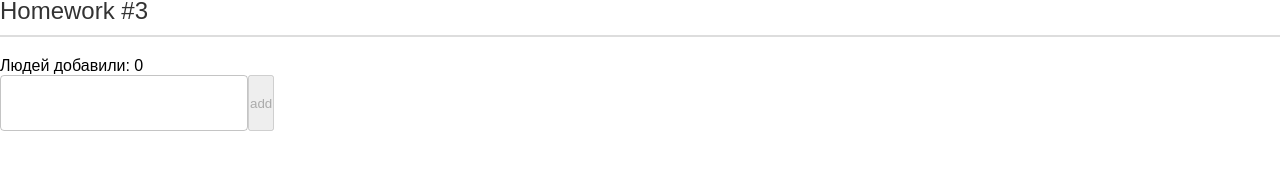
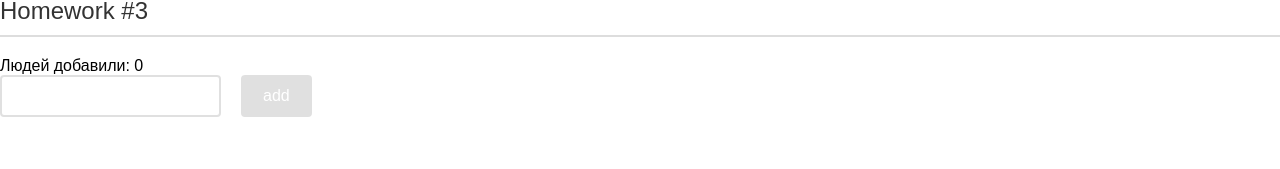
Before and after one commit to alexjava92/hws2, a React (Create React App) app: page /#/ in a window 1280 px wide. Shown: the part 433-602 px from the top of the page. Built offline with nearby package versions, Linux system fonts and the light colour scheme.

Commit message:
sprint2 HW3.5

```diff
--- a/src/s2-homeworks/hw03/Greeting.module.css
+++ b/src/s2-homeworks/hw03/Greeting.module.css
@@ -12,25 +12,54 @@
 }
 
 .input {
+    padding: 10px;
+    border: 2px solid #E0E0E0;
+    border-radius: 4px;
+    width: calc(100% - 20px);
+    box-sizing: border-box;
+    margin-right: 10px;
+    font-size: 16px;
 }
 
 .input:focus {
+
+    outline: none;
 }
 
 .errorInput {
-    border-color: red !important; /* Для переопределения стилей Material-UI */
+    border-color: red;
 }
 
 .button {
+    background-color: #0065ca;
+    border: 2px solid #0065ca;
+    color: white;
+    padding: 10px 20px;
+    text-align: center;
+    text-decoration: none;
+    display: inline-block;
+    font-size: 16px;
+    cursor: pointer;
+    border-radius: 4px;
+}
+
+.button:hover {
+    background-color: #005bb5;  /* Немного темнее, чем основной цвет кнопки */
 }
 
 .button:focus {
+    outline: none;
+    border-color: #005bb5;  /* Соответствие цвета границы цвету при наведении */
 }
 
 .button:active {
+    background-color: #0050a0;  /* Еще темнее при активации */
 }
 
 .button:disabled {
+    background-color: #E0E0E0;
+    border-color: #E0E0E0;
+    cursor: not-allowed;
 }
 
 .text {
--- a/src/s2-homeworks/hw03/Greeting.tsx
+++ b/src/s2-homeworks/hw03/Greeting.tsx
@@ -37,15 +37,14 @@ const Greeting: React.FC<GreetingPropsType> = ({
 
             <div className={s.inputAndButtonContainer}>
                 <div>
-                    <TextField
+                    <input
                         id={'hw3-input'}
                         value={name}
                         onChange={setNameCallback}
                         className={inputClass}
                         onKeyDown={onEnter}
                         onBlur={onBlur}
-                        variant="outlined"
-                        error={Boolean(error)}
+
                     />
                     <div id={'hw3-error'} className={s.error}>
                         {error}
```
